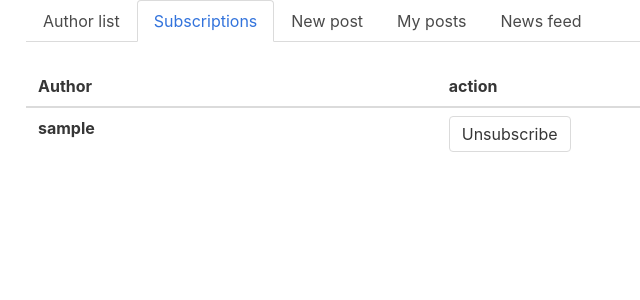
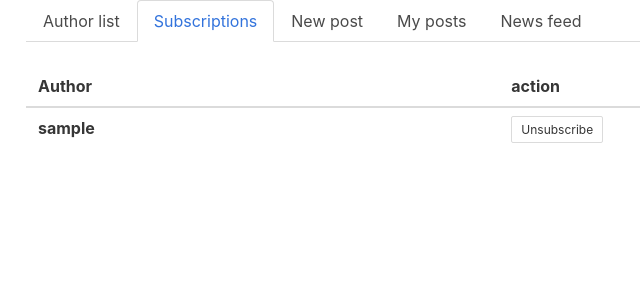
Before and after one commit to vedun/blog, a Django app: page /subscriptions/ in a window 1280 px wide. Shown: the top 300 px of the page, without its empty margins (38-678 px from the left). Run offline with Django 3.2, Linux system fonts and the light colour scheme; a user stored in the database is signed in; tables that the repository leaves empty hold one stand-in row (values such as "Sample post"); some libraries are stand-ins or nearby versions.

Commit message:
стилизация

```diff
--- a/src/apps/blog/templates/blog/author_list.html
+++ b/src/apps/blog/templates/blog/author_list.html
@@ -25,7 +25,7 @@
                 {% if user.is_authenticated %}
                   <form action="{% url 'blog:subscribe' pk=author.pk %}" method="post">
                     {% csrf_token %}
-                    <input class="button" type="submit" value="Subscribe">
+                    <input class="button is-small" type="submit" value="Subscribe">
                   </form>
                 {% endif %}
               </td>
--- a/src/apps/blog/templates/blog/subscriptions_list.html
+++ b/src/apps/blog/templates/blog/subscriptions_list.html
@@ -25,7 +25,7 @@
                 {% if user.is_authenticated %}
                   <form action="{% url 'blog:unsubscribe' pk=subscription.pk %}" method="post">
                     {% csrf_token %}
-                    <input class="button" type="submit" value="Unsubscribe">
+                    <input class="button is-small" type="submit" value="Unsubscribe">
                   </form>
                 {% endif %}
               </td>
```
